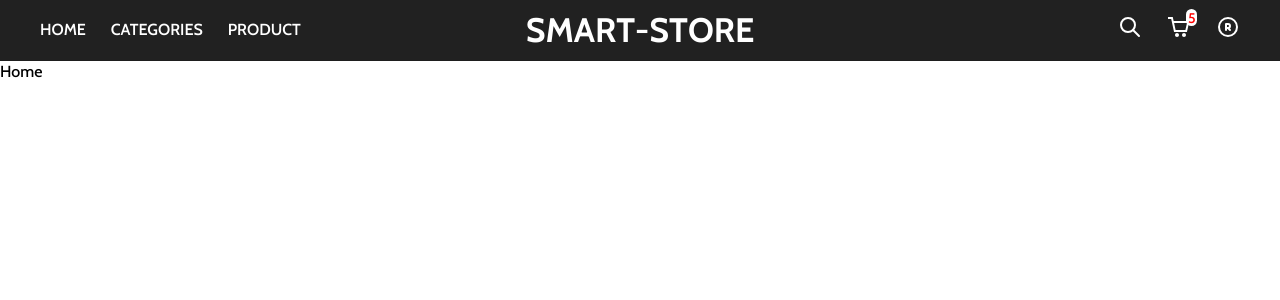
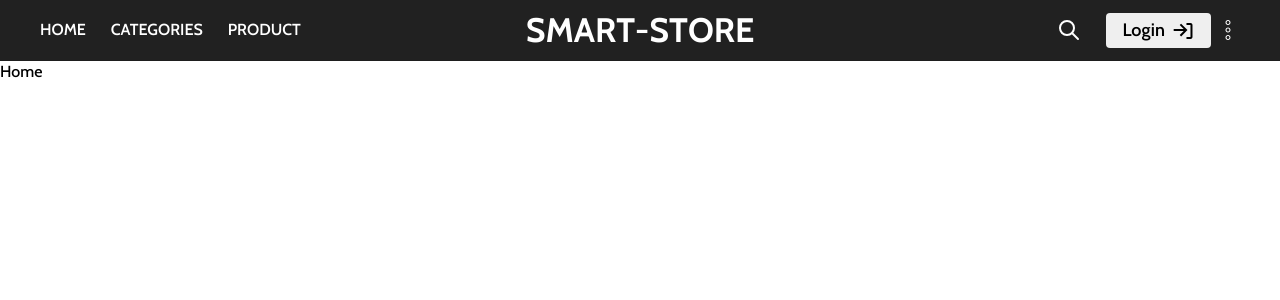
Before and after one commit to tuanpa2k2/Smart-store, a React (Create React App) app in the folder smart-ui/: page / in a window 1280 px wide. Shown: the top 300 px of the page. Built offline with nearby package versions, Linux system fonts and the light colour scheme.

Commit message:
add component Button & Icon

```diff
--- a/smart-ui/package.json
+++ b/smart-ui/package.json
@@ -3,19 +3,20 @@
   "version": "0.1.0",
   "private": true,
   "dependencies": {
+    "@emotion/react": "^11.10.5",
+    "@emotion/styled": "^11.10.5",
     "@fortawesome/fontawesome-svg-core": "^1.3.0",
     "@fortawesome/free-brands-svg-icons": "^6.0.0",
     "@fortawesome/free-regular-svg-icons": "^6.0.0",
     "@fortawesome/free-solid-svg-icons": "^6.0.0",
     "@fortawesome/react-fontawesome": "^0.1.17",
-    "@emotion/react": "^11.10.5",
-    "@emotion/styled": "^11.10.5",
     "@mui/material": "^5.10.17",
     "@stripe/react-stripe-js": "^1.16.1",
     "@stripe/stripe-js": "^1.46.0",
     "@testing-library/jest-dom": "^5.16.5",
     "@testing-library/react": "^13.4.0",
     "@testing-library/user-event": "^13.5.0",
+    "@tippyjs/react": "^4.2.6",
     "axios": "^1.4.0",
     "react": "^18.2.0",
     "react-dom": "^18.2.0",
--- /dev/null
+++ b/smart-ui/src/components/Button/Button.jsx
@@ -0,0 +1,38 @@
+import { Link } from 'react-router-dom';
+
+import './Button.scss';
+
+function Button({
+    to, // to: nhận link nội bộ của 'react-router-dom'
+    href, // href: nhận link bên ngoài
+    primary, // nhận prop primary ở component Header
+    children, // children: nhận 1 icon trước (sau) thẻ button
+    leftIcon,
+    rightIcon,
+    onclick, // onclick: nhận event onclick
+    ...passProps // lấy hết các props mà ta pass thêm vào (thêm props ("target="_blank": mở link ngoài ở tab mới) trong component Header")
+}) {
+    let Comp = 'button';
+    const props = {
+        // onclick,
+        ...passProps,
+    }; // props link nội bộ
+
+    if (to) {
+        props.to = to;
+        Comp = Link; // nếu là link nội bộ thì dùng Link của Router DOM
+    } else if (href) {
+        props.href = href;
+        Comp = 'a'; // Nếu là link ngoài thì sẽ là thẻ a và sec huyển hướng đến page của link đó
+    }
+
+    return (
+        <Comp className="wrapper" {...props}>
+            {leftIcon && <span className="icon-button">{leftIcon}</span>}
+            <span className="title-button">{children}</span>
+            {rightIcon && <span className="icon-button">{rightIcon}</span>}
+        </Comp>
+    );
+}
+
+export default Button;
--- /dev/null
+++ b/smart-ui/src/components/Button/Button.scss
@@ -0,0 +1,32 @@
+@import '../../css-config/mixins.scss';
+
+.wrapper {
+    display: inline-flex; // làm cho nút không bị rụng xuônga hàng
+    align-items: center;
+    justify-content: center;
+    font-size: 18px;
+    font-weight: 600;
+    min-width: 100px;
+    padding: 0px 16px;
+    border-radius: 4px;
+    cursor: pointer;
+
+    + .wrapper {
+        margin-left: -16px; // khoảng cách giữa các button
+    }
+
+    .icon-button + .title-button,
+    .title-button + .icon-button {
+        margin-left: 6px;
+        margin-top: 6px;
+
+        &:hover {
+            border-bottom: none;
+        }
+    }
+
+    &:hover {
+        background: linear-gradient(0deg, rgba(0, 0, 0, 0.06), rgba(0, 0, 0, 0.06)), #fe2c55;
+        color: white;
+    }
+}
--- a/smart-ui/src/components/Header/Header.jsx
+++ b/smart-ui/src/components/Header/Header.jsx
@@ -1,8 +1,11 @@
 import { useEffect, useState } from 'react';
 import { Link } from 'react-router-dom';
 
-import { TbSearch, TbRegistered } from 'react-icons/tb';
-import { CgShoppingCart } from 'react-icons/cg';
+import { TbSearch } from 'react-icons/tb';
+import { CgShoppingCart, CgLogIn } from 'react-icons/cg';
+import { CiMenuKebab } from 'react-icons/ci';
+
+import Button from '../Button/Button';
 
 import './Header.scss';
 const Header = () => {
@@ -22,7 +25,7 @@ const Header = () => {
     return (
         <>
             <header className={`main-header ${scrolled ? 'sticky-header' : ''}`}>
-                {/* scroll quá 200 thì add thêm class "sticky-header" ngược lại thì ko */}
+                {/* scroll quá 100 thì add thêm class "sticky-header" ngược lại thì ko */}
                 <div className="header-contend">
                     <ul className="left">
                         <li>
@@ -56,11 +59,20 @@ const Header = () => {
                     </div>
                     <div className="right">
                         <TbSearch />
-                        <span className="cart-icon">
+                        {/* <span className="cart-icon">
                             <CgShoppingCart />
                             <span>5</span>
-                        </span>
-                        <TbRegistered />
+                        </span> */}
+                        <Button
+                            primary
+                            rightIcon={<CgLogIn />}
+                            // to="/login" // nhận link nội bộ của react-router-dom
+                            // href="https://www.facebook.com/TuanPA.2002/" // prop href: nhận link ngoài
+                            // target="_blank" // khi click nó sẽ chuyển hướng sang tab mới với cái link đó
+                        >
+                            Login
+                        </Button>
+                        <CiMenuKebab style={{ marginLeft: -20 }} />
                     </div>
                 </div>
             </header>
--- a/smart-ui/src/components/Header/Header.scss
+++ b/smart-ui/src/components/Header/Header.scss
@@ -32,7 +32,7 @@
             }
 
             li :link {
-                text-decoration: none;
+                // text-decoration: none;
                 font-size: 16px;
                 font-weight: 600;
                 text-transform: uppercase;
@@ -81,7 +81,7 @@
 
         .right {
             display: flex;
-            align-content: center;
+            align-items: center;
             gap: 20px;
 
             @include md {
@@ -103,6 +103,7 @@
 
             .cart-icon {
                 position: relative;
+                display: flex;
 
                 span {
                     min-height: 14px;
--- a/smart-ui/src/index.scss
+++ b/smart-ui/src/index.scss
@@ -1,9 +1,9 @@
-@import url("https://fonts.googleapis.com/css2?family=Cabin:wght@400;500;600;700&display=swap");
+@import url('https://fonts.googleapis.com/css2?family=Cabin:wght@400;500;600;700&display=swap');
 * {
     margin: 0;
     padding: 0;
     box-sizing: border-box;
-    font-family: "Cabin", sans-serif;
+    font-family: 'Cabin', sans-serif;
 }
 body {
     -webkit-font-smoothing: antialiased;
@@ -11,4 +11,15 @@ body {
     font-size: 16px;
     line-height: 22px;
     font-weight: 500;
+
+    button,
+    input,
+    [tabindex] {
+        outline: none;
+        border: none;
+    }
+
+    a[href] {
+        text-decoration: none;
+    }
 }
```
Also changed, not shown: 1 other file (tests, documents, lock files or other folders).
